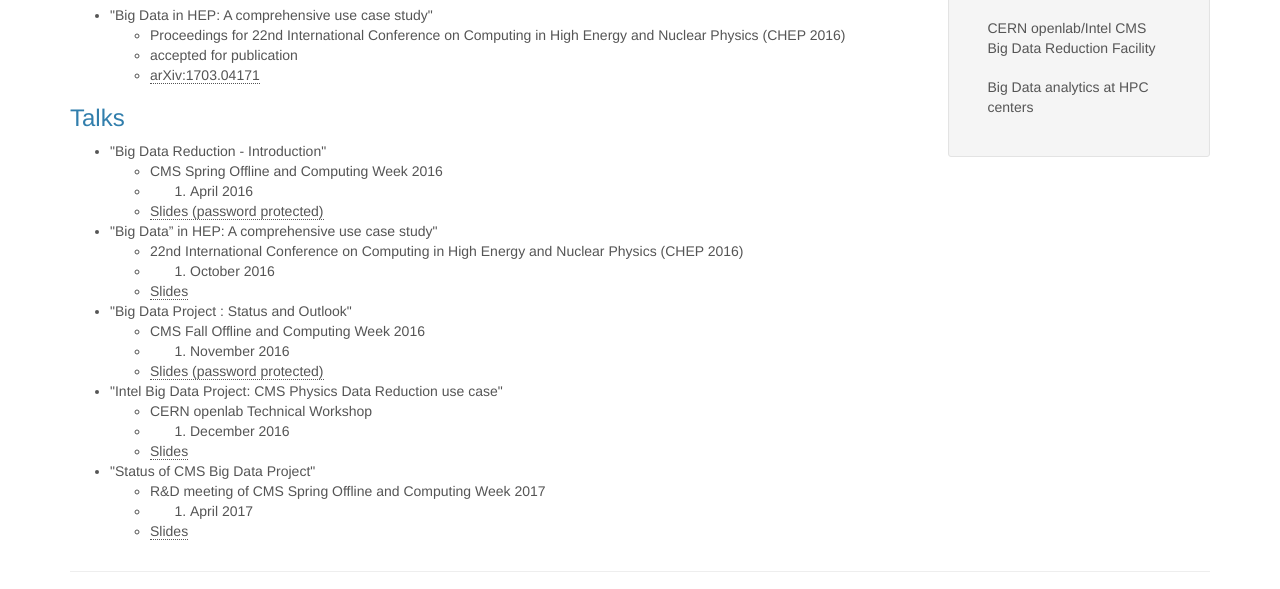
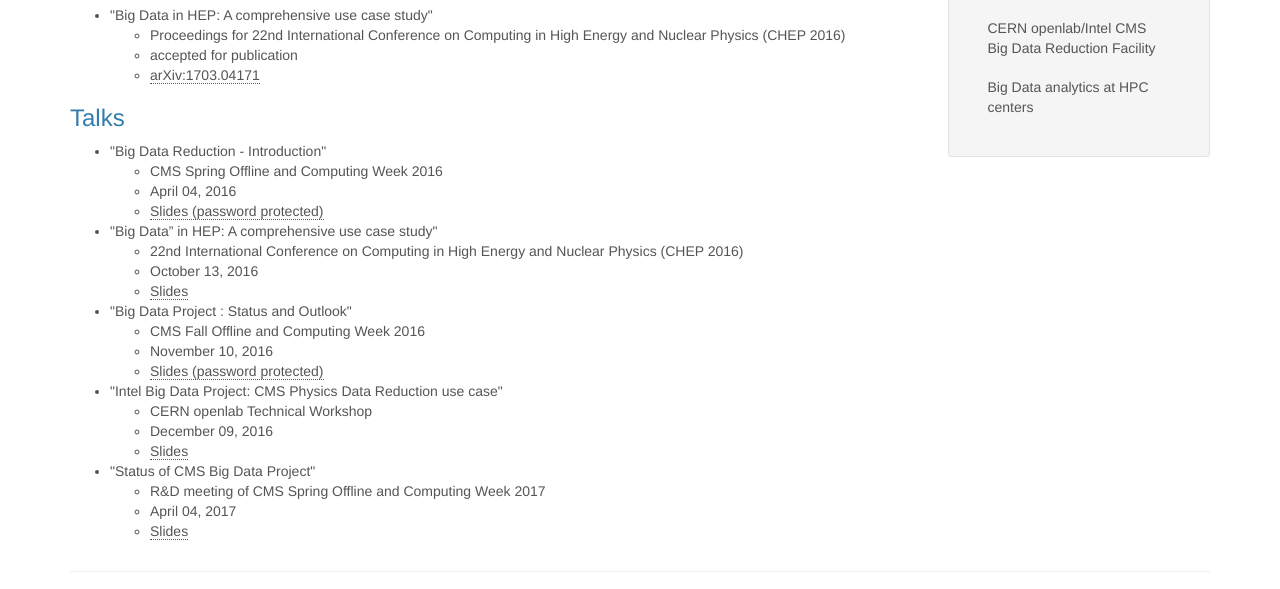
Before and after one commit to cms-big-data/cms-big-data.github.io, a plain HTML site: page pages/pubsntalks.html.html in a window 1280 px wide. Shown: the part 161-750 px from the top of the page. Drawn offline with Linux system fonts and the light colour scheme.

Commit message:
Travis build 17 pushed to Github Pages

```diff
--- a/pages/pubsntalks.html.html
+++ b/pages/pubsntalks.html.html
@@ -88,51 +88,31 @@ CMS Big Data Project            </a>
 <ul>
 <li>"Big Data Reduction - Introduction"<ul>
 <li>CMS Spring Offline and Computing Week 2016</li>
-<li>
-<ol>
-<li>April 2016</li>
-</ol>
-</li>
+<li>April 04, 2016</li>
 <li><a href="https://indico.cern.ch/event/467381/contributions/1974871/attachments/1254703/1851720/160407_-_CMS_and_Big_Data.pdf">Slides (password protected)</a></li>
 </ul>
 </li>
 <li>"Big Data” in HEP: A comprehensive use case study"<ul>
 <li>22nd International Conference on Computing in High Energy and Nuclear Physics (CHEP 2016)</li>
-<li>
-<ol>
-<li>October 2016</li>
-</ol>
-</li>
+<li>October 13, 2016</li>
 <li><a href="https://indico.cern.ch/event/505613/contributions/2228345/attachments/1347701/2045001/Oral-360.pdf">Slides</a></li>
 </ul>
 </li>
 <li>"Big Data Project : Status and Outlook"<ul>
 <li>CMS Fall Offline and Computing Week 2016</li>
-<li>
-<ol>
-<li>November 2016</li>
-</ol>
-</li>
+<li>November 10, 2016</li>
 <li><a href="https://indico.cern.ch/event/581102/contributions/2366155/attachments/1369251/2075825/161110_-_Big_Data.pdf">Slides (password protected)</a></li>
 </ul>
 </li>
 <li>"Intel Big Data Project: CMS Physics Data Reduction use case"<ul>
 <li>CERN openlab Technical Workshop</li>
-<li>
-<ol>
-<li>December 2016</li>
-</ol>
-</li>
+<li>December 09, 2016</li>
 <li><a href="https://indico.cern.ch/event/575212/contributions/2361379/attachments/1385967/2109083/161209_-_Gutsche_-_CMS_Physics_Data_Reduction.pdf">Slides</a></li>
 </ul>
 </li>
 <li>"Status of CMS Big Data Project"<ul>
 <li>R&amp;D meeting of CMS Spring Offline and Computing Week 2017</li>
-<li>
-<ol>
-<li>April 2017</li>
-</ol>
-</li>
+<li>April 04, 2017</li>
 <li><a href="https://indico.cern.ch/event/627874/contributions/2535877/attachments/1439405/2215231/170404_-_Status_of_CMS_Big_Data_Project.pdf">Slides</a></li>
 </ul>
 </li>
```
Also changed, not shown: pages/contact.html.html (+1 -1 lines), tipuesearch_content.json (+1 -1 lines).
